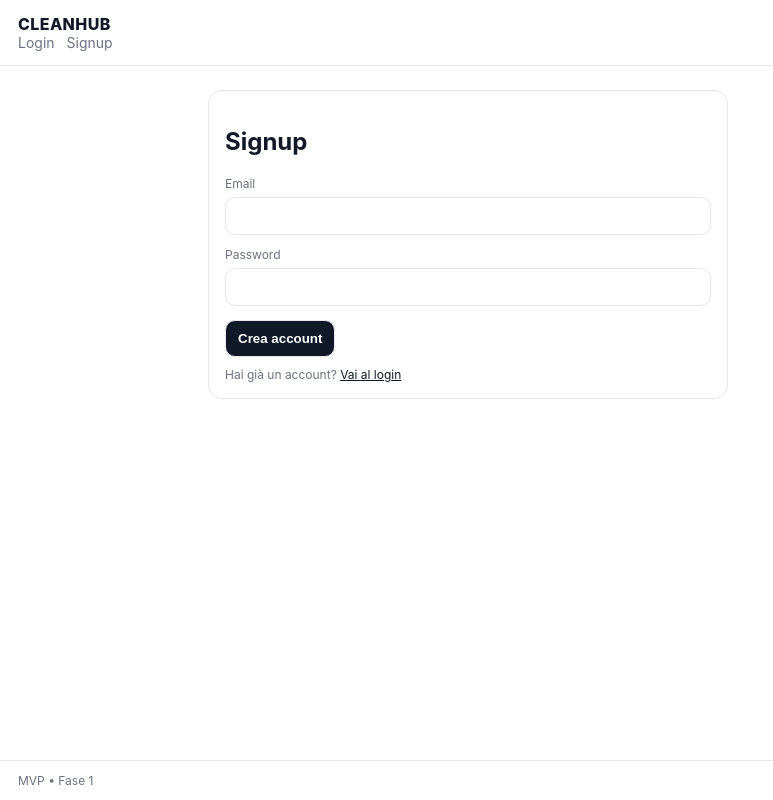
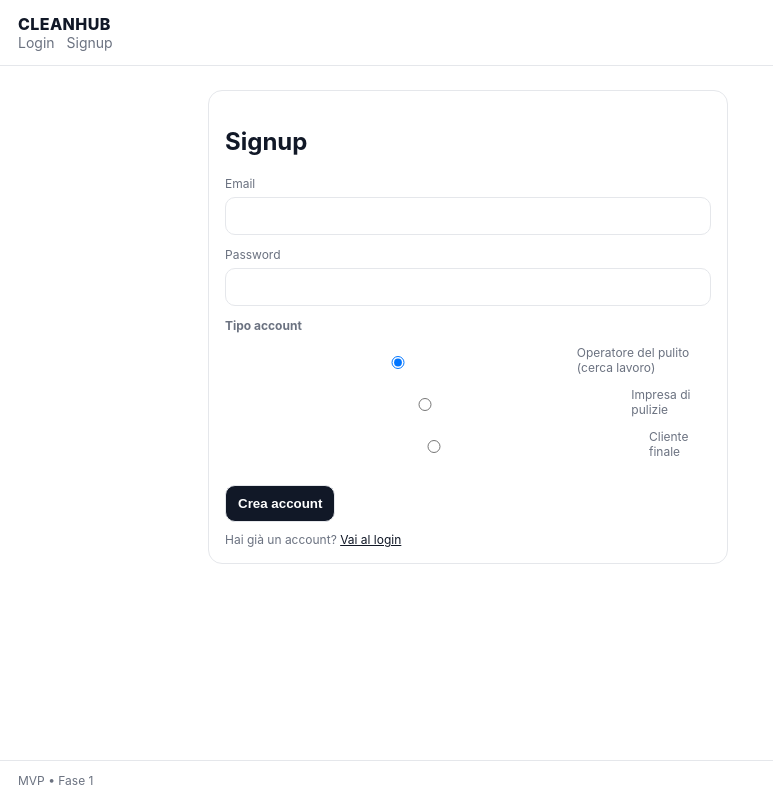
Before and after one commit to LVDragonSnake/cleanhub-mvp, a Next.js app: page /signup in a window 1280 px wide. Shown: the whole page, without its empty margins (0-773 px from the left). Built offline with nearby package versions, Linux system fonts and the light colour scheme; no server answers.

Commit message:
Update page.tsx

```diff
--- a/app/signup/page.tsx
+++ b/app/signup/page.tsx
@@ -6,18 +6,65 @@ import { supabase } from "../../lib/supabaseClient";
 export default function SignupPage() {
   const [email, setEmail] = useState("");
   const [password, setPassword] = useState("");
+
+  const [accountType, setAccountType] = useState<"worker" | "company" | "client">("worker");
+
   const [err, setErr] = useState<string | null>(null);
   const [ok, setOk] = useState<string | null>(null);
+  const [loading, setLoading] = useState(false);
 
   async function onSubmit(e: React.FormEvent) {
     e.preventDefault();
     setErr(null);
     setOk(null);
+    setLoading(true);
 
-    const { error } = await supabase.auth.signUp({ email, password });
-    if (error) return setErr(error.message);
+    try {
+      const { data, error } = await supabase.auth.signUp({
+        email,
+        password,
+      });
 
-    setOk("Account creato! Ora fai login.");
+      if (error) {
+        setErr(error.message);
+        setLoading(false);
+        return;
+      }
+
+      const user = data.user || data.session?.user;
+      if (!user) {
+        setOk("Account creato! Ora fai login.");
+        setLoading(false);
+        return;
+      }
+
+      // Salva il tipo account su profiles (upsert per evitare casino se la riga non esiste ancora)
+      const { error: profErr } = await supabase
+        .from("profiles")
+        .upsert(
+          {
+            id: user.id,
+            email: user.email ?? email,
+            user_type: accountType,
+          },
+          { onConflict: "id" }
+        );
+
+      if (profErr) {
+        setErr(profErr.message);
+        setLoading(false);
+        return;
+      }
+
+      // Redirect
+      if (accountType === "company") window.location.href = "/company";
+      else window.location.href = "/profile"; // "client" per ora va su /profile
+
+    } catch (e: any) {
+      setErr(e?.message || "Errore signup");
+    } finally {
+      setLoading(false);
+    }
   }
 
   return (
@@ -26,17 +73,67 @@ export default function SignupPage() {
 
       <form onSubmit={onSubmit}>
         <label>Email</label>
-        <input value={email} onChange={(e) => setEmail(e.target.value)} type="email" required />
+        <input
+          value={email}
+          onChange={(e) => setEmail(e.target.value)}
+          type="email"
+          required
+        />
 
         <label>Password</label>
-        <input value={password} onChange={(e) => setPassword(e.target.value)} type="password" required />
+        <input
+          value={password}
+          onChange={(e) => setPassword(e.target.value)}
+          type="password"
+          required
+        />
 
-        <button type="submit">Crea account</button>
+        <div className="small" style={{ marginTop: 12 }}>
+          <div style={{ marginBottom: 6 }}>
+            <b>Tipo account</b>
+          </div>
+
+          <label style={{ display: "flex", gap: 8, alignItems: "center", marginBottom: 6 }}>
+            <input
+              type="radio"
+              name="accountType"
+              checked={accountType === "worker"}
+              onChange={() => setAccountType("worker")}
+            />
+            Operatore del pulito (cerca lavoro)
+          </label>
+
+          <label style={{ display: "flex", gap: 8, alignItems: "center", marginBottom: 6 }}>
+            <input
+              type="radio"
+              name="accountType"
+              checked={accountType === "company"}
+              onChange={() => setAccountType("company")}
+            />
+            Impresa di pulizie
+          </label>
+
+          <label style={{ display: "flex", gap: 8, alignItems: "center" }}>
+            <input
+              type="radio"
+              name="accountType"
+              checked={accountType === "client"}
+              onChange={() => setAccountType("client")}
+            />
+            Cliente finale
+          </label>
+        </div>
+
+        <div style={{ marginTop: 12 }}>
+          <button type="submit" disabled={loading}>
+            {loading ? "Creazione..." : "Crea account"}
+          </button>
+        </div>
 
         {err && <div className="error">{err}</div>}
         {ok && <div className="ok">{ok}</div>}
 
-        <div className="small">
+        <div className="small" style={{ marginTop: 10 }}>
           Hai già un account? <a href="/login">Vai al login</a>
         </div>
       </form>
```
